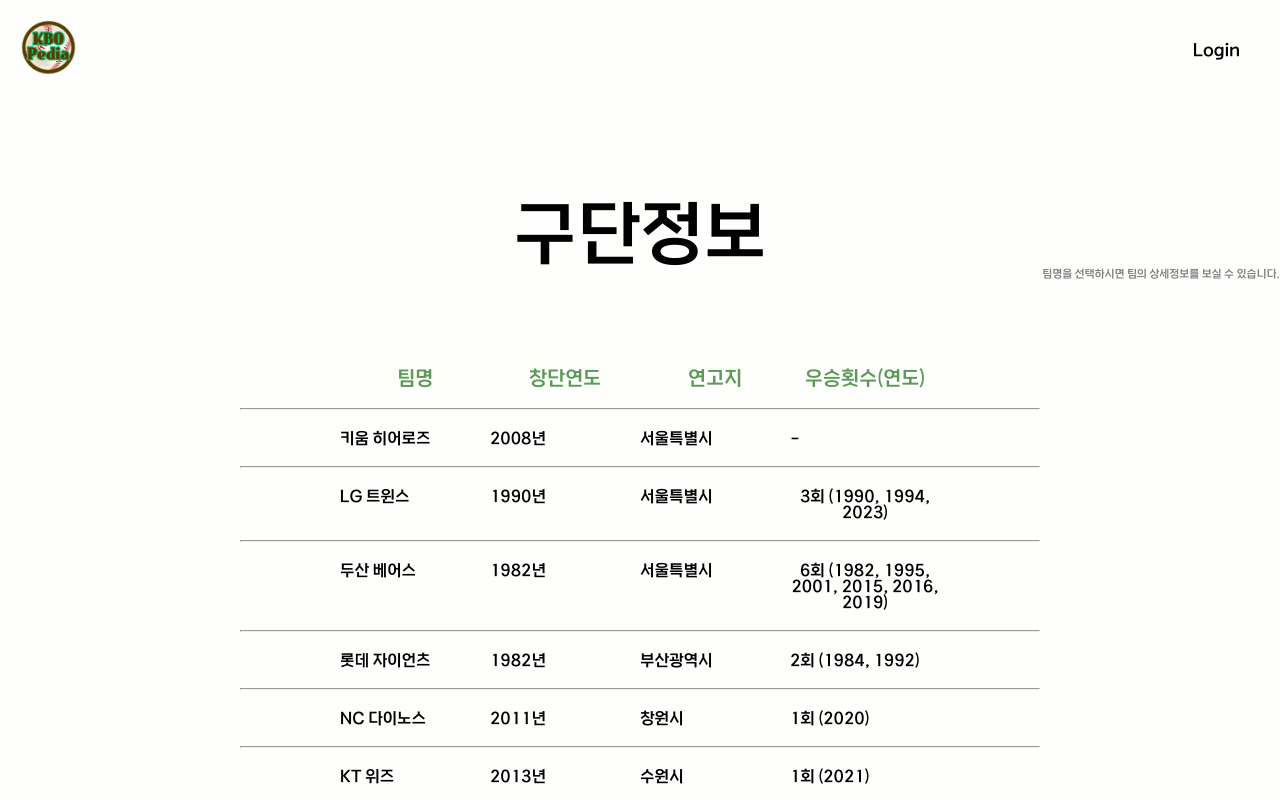
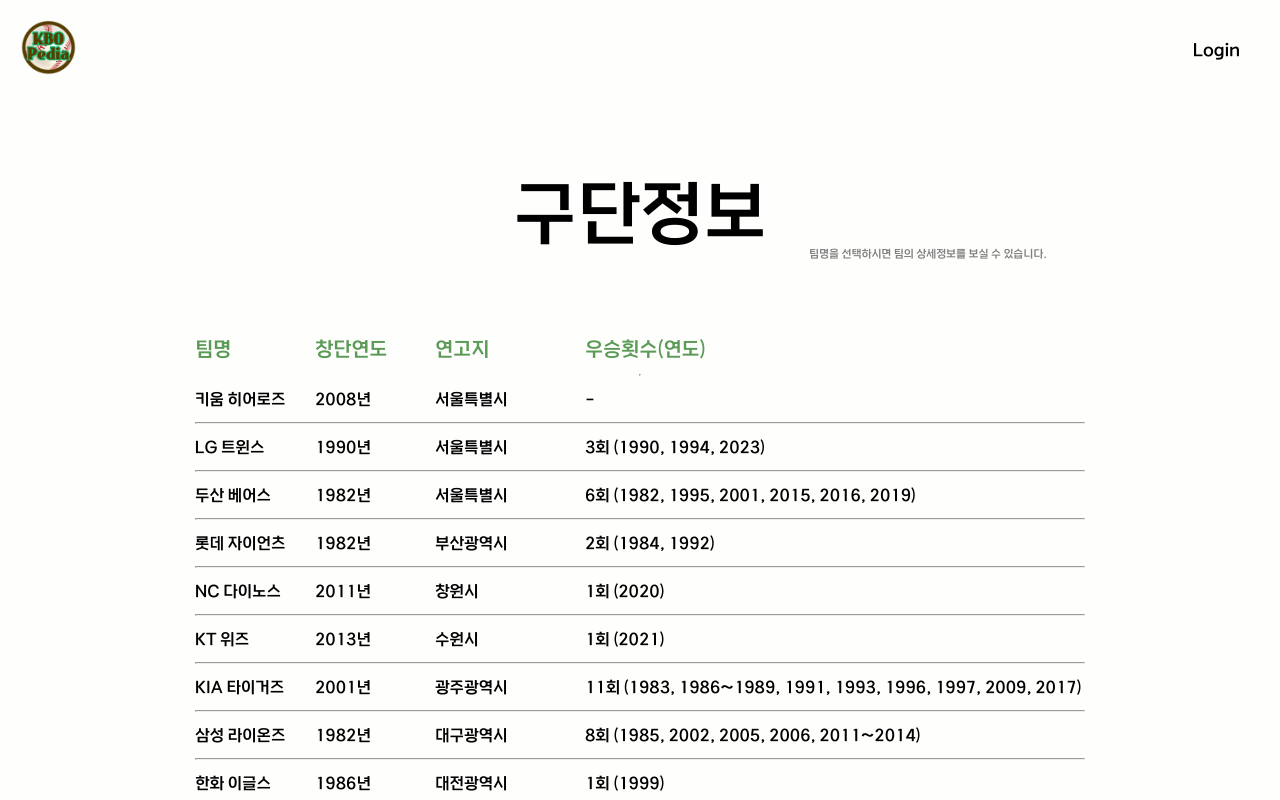
Before and after one commit to rnjsdpwls/Kbopedia, a React (Create React App) app in the folder KBO_FRONT/: page /TeamInfo in a window 1280 px wide. Shown: the top 800 px of the page. Built offline with nearby package versions, Linux system fonts and the light colour scheme.

Commit message:
feat: teamPage css 수정 및 각 구단별 응원가 추가를 위한 버튼 추가

```diff
--- a/KBO_FRONT/package.json
+++ b/KBO_FRONT/package.json
@@ -13,6 +13,7 @@
     "@types/react-dom": "^18.0.0",
     "axios": "^1.5.1",
     "form-data": "^4.0.0",
+    "gsap": "^3.12.3",
     "json-server": "^0.17.4",
     "puppeteer": "^21.5.0",
     "react": "^18.2.0",
--- a/KBO_FRONT/src/components/pages/MainPage/styles/CommunityMenu.css
+++ b/KBO_FRONT/src/components/pages/MainPage/styles/CommunityMenu.css
@@ -47,12 +47,17 @@
   visibility: visible;
   transform: translateY(0);
   transition: all 0.3s ease;
+  opacity: 0.8;
 }
 
 .community-dropdown-menu.inactive {
   opacity: 0;
   transition: all 0.3s ease;
   transform: translateY(-20px);
+}
+
+.community-dropdown-menu.active + .community-menu-trigger img {
+  opacity: 1;
 }
 
 .community-menu-heading {
--- a/KBO_FRONT/src/components/pages/MainPage/styles/DictMenu.css
+++ b/KBO_FRONT/src/components/pages/MainPage/styles/DictMenu.css
@@ -16,7 +16,7 @@
   transition: opacity 0.3s;
 }
 
-.dict-menu-trigger img:hover {
+.dict-menu-trigger:hover img {
   opacity: 1;
 }
 
@@ -42,6 +42,11 @@
   visibility: visible;
   transform: translateY(0);
   transition: all 0.3s ease;
+  opacity: 0.8;
+}
+
+.dict-dropdown-menu.active + .dict-menu-trigger img {
+  opacity: 1;
 }
 
 .dict-dropdown-menu.inactive {
--- a/KBO_FRONT/src/components/pages/MainPage/styles/RecordMenu.css
+++ b/KBO_FRONT/src/components/pages/MainPage/styles/RecordMenu.css
@@ -17,6 +17,10 @@
 }
 
 .record-menu-trigger img:hover {
+  opacity: 1;
+}
+
+.record-dropdown-menu.active + .record-menu-trigger img {
   opacity: 1;
 }
 
@@ -49,7 +53,7 @@
 }
 
 .record-dropdown-menu.active {
-  opacity: 1;
+  opacity: 0.8;
   visibility: visible;
 }
 
--- a/KBO_FRONT/src/components/pages/MainPage/styles/StyledTodayTerm.ts
+++ b/KBO_FRONT/src/components/pages/MainPage/styles/StyledTodayTerm.ts
@@ -16,7 +16,7 @@ export const Spacing = styled.hr`
 
 export const Title = styled.p`
   font-size: 70px;
-  margin: 50px 0 10px;
+  margin: 100px 0 10px;
 `;
 
 export const TermContainer = styled.div`
--- a/KBO_FRONT/src/components/pages/TeamInfoPage/StyledTeamInfo.ts
+++ b/KBO_FRONT/src/components/pages/TeamInfoPage/StyledTeamInfo.ts
@@ -1,9 +1,12 @@
 import styled from "styled-components";
 
 export const TeamContainer = styled.div`
-  text-align: center;
-  position: relative;
-  margin: 100px 0;
+  display: flex;
+  flex-direction: column;
+  justify-content: center;
+  align-items: center;
+  width: 100%;
+  margin: 80px 0;
 `;
 
 export const TeamInfoMainTitle = styled.div`
@@ -11,35 +14,27 @@ export const TeamInfoMainTitle = styled.div`
 `;
 
 export const Info = styled.p`
-  float: right;
+  margin-left: 45%;
   font-size: 11px;
   color: gray;
 `;
 
 export const TeamTable = styled.ul`
   display: flex;
+  margin-top: 80px;
   justify-content: center;
-  margin-top: 100px;
-  margin-bottom: 20px;
 `;
 
 export const TeamTableTitle = styled.ul`
   color: #5c9b57;
   font-size: 20px;
-  width: 150px;
+  width: 200px;
 `;
 
-export const TeamTableContainer = styled.ul`
-  justify-content: center;
-  text-align: center;
-  text-align: center;
-`;
+export const TeamTableContainer = styled.ul``;
 
 export const TeamTableItem = styled.li`
-  display: flex;
-  text-align: center;
-  width: 150px;
-  white-space: pre-wrap;
+  width: 200px;
 `;
 
 export const HoverableTeamTableItem = styled(TeamTableItem)`
@@ -50,9 +45,7 @@ export const HoverableTeamTableItem = styled(TeamTableItem)`
 `;
 
 export const Spacing = styled.hr`
-  display: flex;
-  justify-content: center;
-  margin-top: 20px;
-  margin-bottom: 20px;
-  width: 800px;
+  margin: 15px 0;
 `;
+
+export const StyledTeamDetail = styled.span``;
--- a/KBO_FRONT/src/components/pages/TeamInfoPage/StyledTeamItems.ts
+++ b/KBO_FRONT/src/components/pages/TeamInfoPage/StyledTeamItems.ts
@@ -2,6 +2,7 @@ import styled from "styled-components";
 
 export const Container = styled.div`
   display: flex;
+  justify-content: center;
 `;
 
 export const TeamName = styled.div`
@@ -54,3 +55,26 @@ export const LogoImagePosition = styled.div`
 export const PropsContainer = styled.div`
   display: flex;
 `;
+
+export const BtnContainer = styled.div`
+  display: flex;
+  justify-content: center;
+  margin-top: -50px;
+  margin-bottom: 100px;
+`;
+
+export const Info = styled.p`
+  display: flex;
+  text-align: center;
+  align-items: center;
+  margin-right: 10px;
+`;
+
+export const BtnNext = styled.button`
+  width: 80px;
+  height: 30px;
+  text-align: center;
+  align-items: center;
+  background-color: pink;
+  border-radius: 10px;
+`;
--- a/KBO_FRONT/src/components/pages/TeamInfoPage/TeamInfo.tsx
+++ b/KBO_FRONT/src/components/pages/TeamInfoPage/TeamInfo.tsx
@@ -1,5 +1,5 @@
 import { useState } from 'react';
-import { TeamInfoMainTitle, TeamTable, TeamContainer, TeamTableTitle, TeamTableItem, Spacing, Info, HoverableTeamTableItem, TeamTableContainer } from './StyledTeamInfo';
+import { TeamInfoMainTitle, TeamTable, TeamContainer, TeamTableTitle, TeamTableItem, Spacing, Info, HoverableTeamTableItem } from './StyledTeamInfo';
 import dummy from '../../../db/teamData.json';
 import { Link } from 'react-router-dom';
 
@@ -26,28 +26,27 @@ export default function TeamInfo({ newId }: Props) {
       <TeamInfoMainTitle>구단정보</TeamInfoMainTitle>
       <Info>팀명을 선택하시면 팀의 상세정보를 보실 수 있습니다.</Info>
       <TeamTable>
-        <TeamTableTitle >팀명</TeamTableTitle>
-        <TeamTableTitle >창단연도</TeamTableTitle>
-        <TeamTableTitle >연고지</TeamTableTitle>
-        <TeamTableTitle >우승횟수(연도)</TeamTableTitle>
+        <TeamTableTitle style={{ width: '120px' }}>팀명</TeamTableTitle>
+        <TeamTableTitle style={{ width: '120px' }}>창단연도</TeamTableTitle>
+        <TeamTableTitle style={{ width: '150px' }}>연고지</TeamTableTitle>
+        <TeamTableTitle style={{ width: '500px' }}>우승횟수(연도)</TeamTableTitle>
       </TeamTable>
       <Spacing />
       {dummy.team.map((team: TeamData) => (
         <ul key={team.id}>
           <li>
-            <TeamTableContainer style={{ display: 'flex' }}>
+            <div style={{ display: 'flex' }}>
               <Link to={`/TeamItems/${team.id}`}>
-                <HoverableTeamTableItem >{team.teamName}</HoverableTeamTableItem>
+                <HoverableTeamTableItem style={{ width: '120px' }}>{team.teamName}</HoverableTeamTableItem>
               </Link>
-              <TeamTableItem>{team.foundingYear}</TeamTableItem>
-              <TeamTableItem>{team.region}</TeamTableItem>
-              <TeamTableItem>{team.record}</TeamTableItem>
-            </TeamTableContainer>
+              <TeamTableItem style={{ width: '120px' }}>{team.foundingYear}</TeamTableItem>
+              <TeamTableItem style={{ width: '150px' }}>{team.region}</TeamTableItem>
+              <TeamTableItem style={{ width: '500px', overflow: 'auto', whiteSpace: 'nowrap' }}>{team.record}</TeamTableItem>
+            </div>
             <Spacing />
           </li>
         </ul>
-      ))
-      }
-    </TeamContainer >
+      ))}
+    </TeamContainer>
   );
 }
--- a/KBO_FRONT/src/components/pages/TeamInfoPage/TeamItems.tsx
+++ b/KBO_FRONT/src/components/pages/TeamInfoPage/TeamItems.tsx
@@ -1,6 +1,6 @@
 import { useState } from 'react';
 import { useParams } from 'react-router-dom';
-import { Container, TeamName, StyledTeamDetail, StyledImage, LineSpacing, LogoImagePosition, PropsContainer, StyledForUrl } from './StyledTeamItems';
+import { Container, TeamName, StyledTeamDetail, StyledImage, LineSpacing, LogoImagePosition, PropsContainer, StyledForUrl, BtnNext, BtnContainer, Info } from './StyledTeamItems';
 import LogoImages from './LogoImages';
 import dummy from '../../../db/teamData.json';
 
@@ -56,6 +56,10 @@ export default function TeamItems({ newId }: TeamItemsProps) {
           </StyledTeamDetail>
         </PropsContainer>
       </Container>
+      <BtnContainer>
+        <Info>{teamData.teamName} 응원가 바로 가기 👉 </Info>
+        <BtnNext>NEXT</BtnNext>
+      </BtnContainer>
     </div>
   );
 }
--- a/KBO_FRONT/src/db/teamData.json
+++ b/KBO_FRONT/src/db/teamData.json
@@ -40,7 +40,7 @@
       "region": "부산광역시",
       "coach": "래리 서튼",
       "foundingYear": "1982년",
-      "description": "롯데 자이언츠",
+      "description": "롯데 자이언츠는 KBO 리그의 한 팀입니다. UPLOAD SOON",
       "logo": "../images/Giants_logo.png",
       "record": "2회 (1984, 1992)"
     },
```
Also changed, not shown: 2 other files (tests, documents, lock files or other folders).
